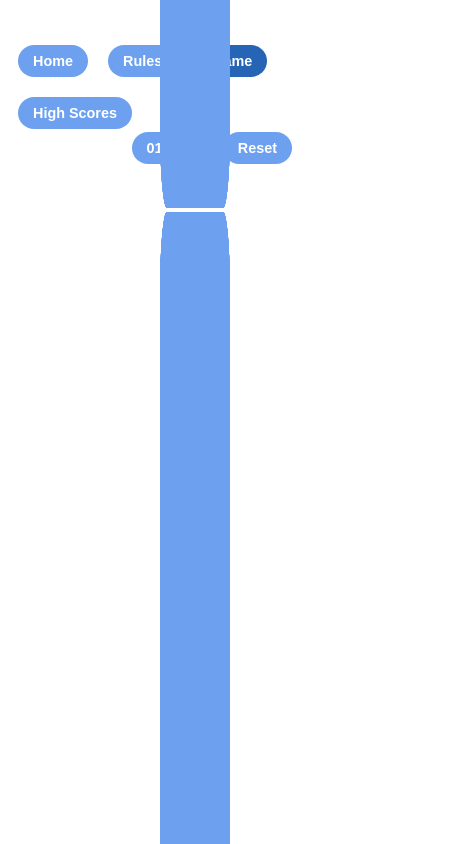
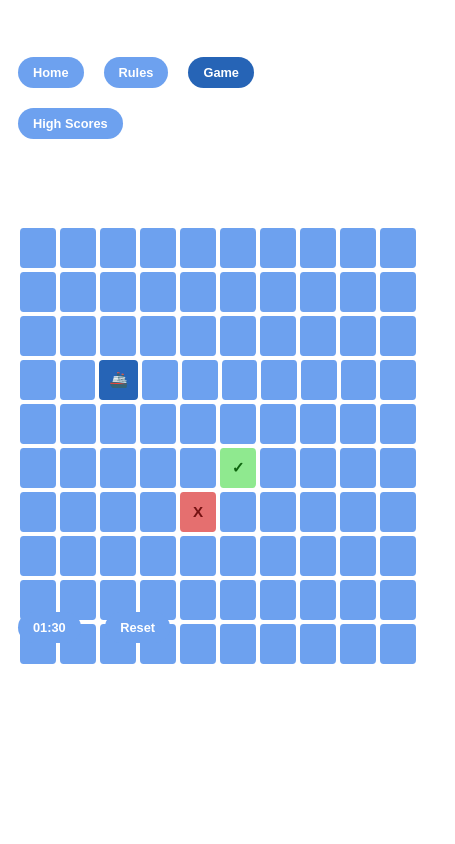
Before and after one commit to izzyli88/li.isab.github.io, a plain HTML site: page gamePage/index.html in a window 390 px wide. Shown: the top 844 px of the page, 455 px wide, since content can reach past the window. Drawn offline with Linux system fonts and the light colour scheme.

Commit message:
update mobile view

```diff
--- a/gamePage/gamePage.css
+++ b/gamePage/gamePage.css
@@ -1,4 +1,4 @@
-#navBarRight{
+#timerReset{
     margin-left: auto;
     margin-right: 5rem;
 }
@@ -62,6 +62,24 @@
 
 @media(max-width: 933px) {
     .board{
-        height: 0vh;
+        height: 400px;
+        width: 400px;
+    }
+
+    .row{
+        width: 400px;
+        height: 40px;
+    }
+
+    .square{
+        width: 40px;
+        height: 40px;
+        font-size: 0.95rem;
+    }
+
+    #timerReset{
+        position: absolute;
+        bottom: 13rem;
+        justify-content: center;
     }
 }
--- a/gamePage/index.html
+++ b/gamePage/index.html
@@ -1,7 +1,7 @@
 <!DOCTYPE html>
 <html lang="en">
     <head>
-        <meta charset="utf-8">
+        <meta charset="utf-8" name="viewport" content="width=device-width, initial-scale=1.0">
         <title>High Scores Page</title>
 
         <!-- import css files -->
@@ -11,13 +11,13 @@
 
     <body>
         <!-- nav bar -->
-        <nav id="navBar">
+        <nav class="navBar">
             <a class="button" href="../"> Home</a>
             <a class="button" href="../rules"> Rules</a>
             <a id="currPage" class="button" href="./"> Game</a>
             <a class="button" href="../highScores"> High Scores</a>
 
-            <span id="navBarRight">
+            <span id="timerReset">
                 <a class="button"> 01:30</a>
                 <a class="button" href="./"> Reset</a>
             </span>
@@ -157,7 +157,5 @@
                 <div class="square"></div>
             </div>
         </div>
-
-
     </body>
 </html>
--- a/styles.css
+++ b/styles.css
@@ -2,7 +2,7 @@
     font-family: Arial, Helvetica, sans-serif;
     font-weight: bold;
 }
-#navBar {
+.navBar {
     margin-top: 1.25rem;
     width: 100%;
     flex-wrap: wrap;
@@ -48,29 +48,23 @@ div{
 }
 
 
-@media(max-width: 933px) {          /* for mobile size */
-    #navBar{
+@media(max-width: 576px) {          /* for mobile size */
+    .navBar{
         padding: 15px 0;
+        margin-top: 2rem;
+        margin-bottom: 5rem;
     }
 
     .button{
-        font-size: 0.9rem;
-        padding: 8px 15px;
-    }
-
-    div {
-        margin-top: 20%;
-        font-size: 1rem;
-        display: flex;
-        justify-content: center;
-        flex-direction: column;
-        align-items: center;
-        min-height: 100vh;
+        font-size: 0.8rem;
     }
 
     .pic {
         width: 100%;
         border-width: 3px;
         margin: 20px 0;
+        width: 80%;
+        height: auto;
+
     }
 }
```
Also changed, not shown: highScores/index.html (+3 -3 lines), index.html (+3 -2 lines), rules/index.html (+2 -2 lines), rules/rules.css (+8 -7 lines).
